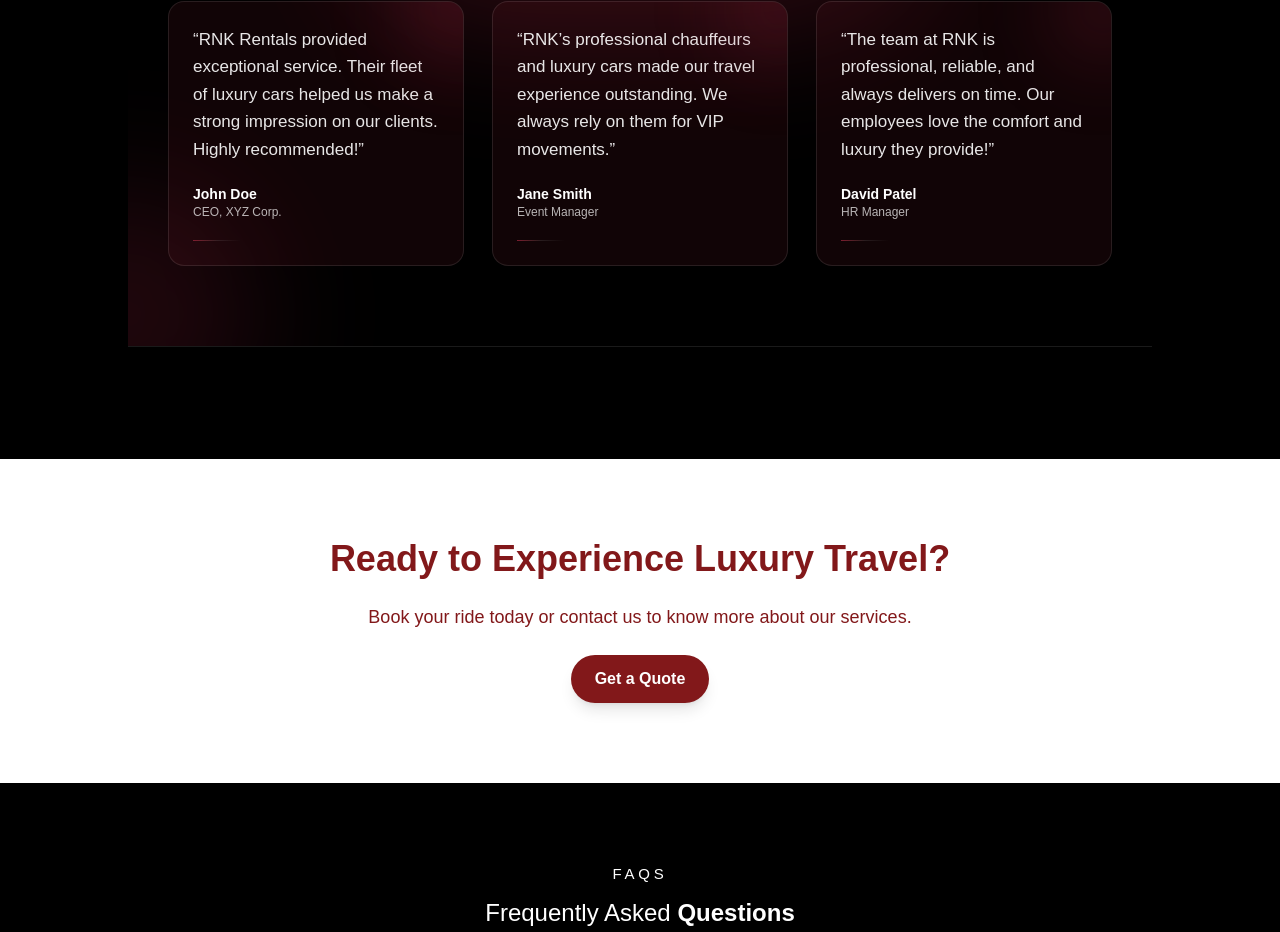
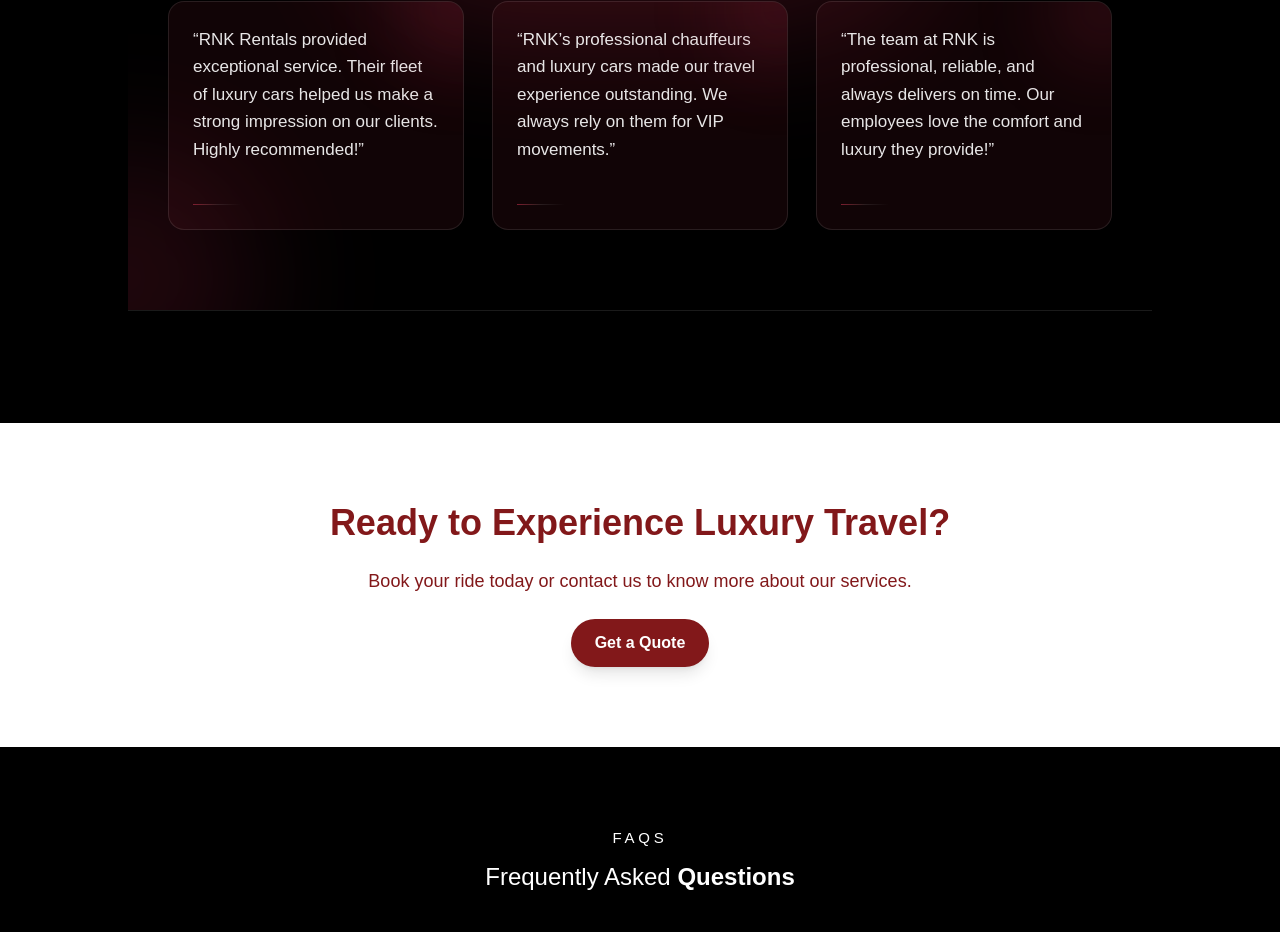
Before and after one commit to Nandini2911/rnk-car-rental, a Next.js app: page /about in a window 1280 px wide. Shown: the part 3162-4094 px from the top of the page. Built offline with nearby package versions, Linux system fonts and the light colour scheme.

Commit message:
about changes

```diff
--- a/components/About/TestimonialsSection.tsx
+++ b/components/About/TestimonialsSection.tsx
@@ -51,8 +51,8 @@
                 </p>
 
                 <div className="mt-5">
-                  <p className="text-sm font-semibold text-white">John Doe</p>
-                  <p className="text-xs text-white/70">CEO, XYZ Corp.</p>
+                  <p className="text-sm font-semibold text-white"></p>
+                  <p className="text-xs text-white/70"></p>
                 </div>
 
                 <span className="mt-5 h-px w-12 bg-gradient-to-r from-[#A72740]/70 via-white/10 to-transparent" />
@@ -80,8 +80,8 @@
                 </p>
 
                 <div className="mt-5">
-                  <p className="text-sm font-semibold text-white">Jane Smith</p>
-                  <p className="text-xs text-white/70">Event Manager</p>
+                  <p className="text-sm font-semibold text-white"></p>
+                  <p className="text-xs text-white/70"></p>
                 </div>
 
                 <span className="mt-5 h-px w-12 bg-gradient-to-r from-[#A72740]/70 via-white/10 to-transparent" />
@@ -109,8 +109,8 @@
                 </p>
 
                 <div className="mt-5">
-                  <p className="text-sm font-semibold text-white">David Patel</p>
-                  <p className="text-xs text-white/70">HR Manager</p>
+                  <p className="text-sm font-semibold text-white"></p>
+                  <p className="text-xs text-white/70"></p>
                 </div>
 
                 <span className="mt-5 h-px w-12 bg-gradient-to-r from-[#A72740]/70 via-white/10 to-transparent" />
```
